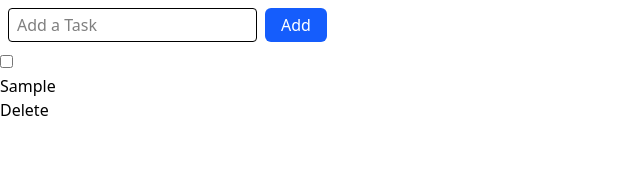
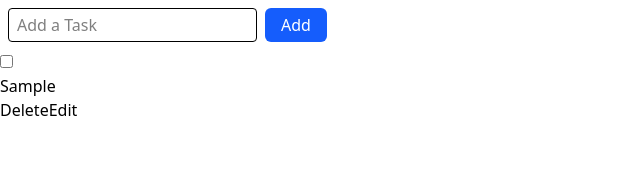
Before and after one commit to Azrim9/task-tracker, a React app: page / in a window 1280 px wide. Both pictures are taken after typing "Sample" into the empty fields and a click on the button "Add". Shown: the top 172 px of the page, without its empty margins (0-640 px from the left). Built offline with nearby package versions, Linux system fonts and the light colour scheme; the HTML template or start-up script is replaced by a standard one.

Commit message:
Added types and edit feature

```diff
--- a/src/App.tsx
+++ b/src/App.tsx
@@ -1,11 +1,12 @@
 import { useState } from "react";
 import TaskForm from "./components/TaskForm";
 import TaskList from "./components/TaskList";
+import type { Task } from "./types";
 
 function App() {
-  const [tasks, setTasks] = useState([]);
+  const [tasks, setTasks] = useState<Task[]>([]);
 
-  const handleAddTask = (text) => {
+  const handleAddTask = (text: string) => {
     const newTask = {
       id: crypto.randomUUID(),
       name: text,
@@ -14,7 +15,7 @@ function App() {
     setTasks((prev) => [...prev, newTask]);
   };
 
-  const handleToggleTaskCompleted = (id) => {
+  const handleToggleTaskCompleted = (id: string) => {
     setTasks((prev) =>
       prev.map((task) =>
         task.id === id ? { ...task, completed: !task.completed } : task
@@ -22,8 +23,14 @@ function App() {
     );
   };
 
-  const handleDeleteTask = (id) => {
+  const handleDeleteTask = (id: string) => {
     setTasks((prev) => prev.filter((task) => task.id !== id));
+  };
+
+  const handleEditTask = (id: string, newName: string) => {
+    setTasks((prev) =>
+      prev.map((task) => (task.id === id ? { ...task, name: newName } : task))
+    );
   };
 
   return (
@@ -31,6 +38,7 @@ function App() {
       <TaskForm onAddTask={handleAddTask} />
       <TaskList
         tasks={tasks}
+        onEditTask={handleEditTask}
         onToggleTaskCompleted={handleToggleTaskCompleted}
         onDeleteTask={handleDeleteTask}
       />
--- a/src/components/TaskForm.tsx
+++ b/src/components/TaskForm.tsx
@@ -1,9 +1,13 @@
 import { useState } from "react";
 
-const TaskForm = ({ onAddTask }) => {
+interface TaskFormProps {
+  onAddTask: (name: string) => void;
+}
+
+const TaskForm: React.FC<TaskFormProps> = ({ onAddTask }) => {
   const [text, setText] = useState("");
 
-  const handleSubmit = (e) => {
+  const handleSubmit = (e: React.FormEvent<HTMLFormElement>) => {
     e.preventDefault();
     onAddTask(text);
     setText("");
--- a/src/components/TaskItem.tsx
+++ b/src/components/TaskItem.tsx
@@ -1,16 +1,50 @@
-const TaskItem = ({ task, onToggleTaskCompleted, onDeleteTask }) => {
+import { useState } from "react";
+import type { Task } from "../types";
+
+interface TaskItemProps {
+  task: Task;
+  onToggleTaskCompleted: (id: string) => void;
+  onDeleteTask: (id: string) => void;
+  onEditTask: (id: string, newName: string) => void;
+}
+
+const TaskItem: React.FC<TaskItemProps> = ({
+  task,
+  onToggleTaskCompleted,
+  onDeleteTask,
+  onEditTask,
+}) => {
+  const [isEditing, setIsEditing] = useState(false);
+  const [text, setText] = useState(task.name);
+
+  const handleEditClick = () => {
+    if (isEditing) {
+      onEditTask(task.id, text);
+    }
+    setIsEditing((prev) => !prev);
+  };
+
   return (
     <div>
       <li>
-        <div>
+        <input
+          type="checkbox"
+          checked={task.completed}
+          onChange={() => onToggleTaskCompleted(task.id)}
+        />
+        {!isEditing ? (
+          <div>{task.name}</div>
+        ) : (
           <input
-            type="checkbox"
-            checked={task.completed}
-            onChange={() => onToggleTaskCompleted(task.id)}
+            onChange={(e) => setText(e.target.value)}
+            className="border rounded-sm px-2 py-1"
+            value={text}
           />
-        </div>
-        <div>{task.name}</div>
+        )}
         <button onClick={() => onDeleteTask(task.id)}> Delete </button>
+        <button onClick={() => handleEditClick()}>
+          {!isEditing ? "Edit" : "Save"}
+        </button>
       </li>
     </div>
   );
--- a/src/components/TaskList.tsx
+++ b/src/components/TaskList.tsx
@@ -1,6 +1,19 @@
+import type { Task } from "../types";
 import TaskItem from "./TaskItem";
 
-const TaskList = ({ tasks, onToggleTaskCompleted, onDeleteTask }) => {
+interface TaskListProps {
+  tasks: Task[];
+  onToggleTaskCompleted: (id: string) => void;
+  onDeleteTask: (id: string) => void;
+  onEditTask: (id: string, newName: string) => void;
+}
+
+const TaskList: React.FC<TaskListProps> = ({
+  tasks,
+  onToggleTaskCompleted,
+  onDeleteTask,
+  onEditTask,
+}) => {
   return (
     <div>
       <ul>
@@ -10,6 +23,7 @@ const TaskList = ({ tasks, onToggleTaskCompleted, onDeleteTask }) => {
             task={task}
             onToggleTaskCompleted={onToggleTaskCompleted}
             onDeleteTask={onDeleteTask}
+            onEditTask={onEditTask}
           />
         ))}
       </ul>
--- /dev/null
+++ b/src/types.ts
@@ -0,0 +1,5 @@
+export interface Task {
+  id: string;
+  name: string;
+  completed: boolean;
+}
```
